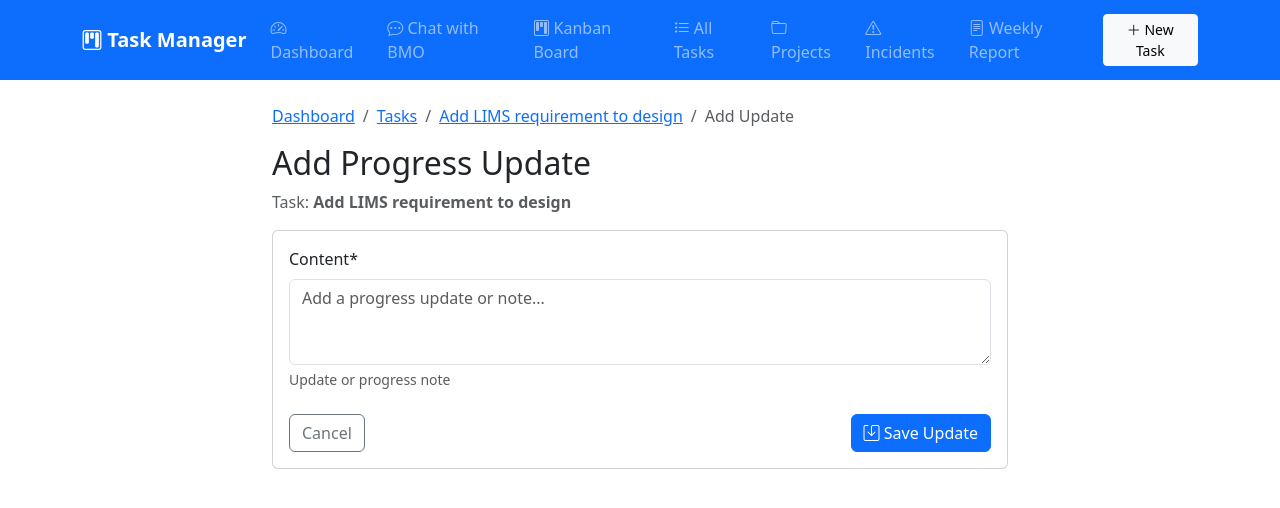
After one commit to patinahelper/tasks-app, a Django app: page /task/6/update/add/ in a window 1280 px wide. The commit adds this page. Shown: the top 508 px of the page. Run offline with Django 5.2, Linux system fonts and the light colour scheme; data comes from the database, SQL or seed files in the repository; data that the repository does not hold is empty; some libraries are stand-ins or nearby versions.

Commit message:
Add TaskUpdate feature for progress tracking
- Add TaskUpdate model with content and timestamp
- Add TaskUpdateForm for creating updates
- Add TaskUpdateCreateView and URL
- Update TaskDetailView to show updates
- Update task_detail.html template with updates section
- Add taskupdate_form.html template

```diff
--- a/tasks_project/tasks/forms.py
+++ b/tasks_project/tasks/forms.py
@@ -1,5 +1,5 @@
 from django import forms
-from .models import Project, Task, ChatMessage, Incident
+from .models import Project, Task, ChatMessage, Incident, TaskUpdate
 
 class ChatMessageForm(forms.ModelForm):
     class Meta:
@@ -42,3 +42,15 @@ class IncidentForm(forms.ModelForm):
             'action_taken': forms.Textarea(attrs={'rows': 3, 'placeholder': 'Actions taken or planned to resolve'}),
             'closed_at': forms.DateInput(attrs={'type': 'date'}),
         }
+
+
+class TaskUpdateForm(forms.ModelForm):
+    class Meta:
+        model = TaskUpdate
+        fields = ['content']
+        widgets = {
+            'content': forms.Textarea(attrs={
+                'rows': 3,
+                'placeholder': 'Add a progress update or note...'
+            }),
+        }
--- a/tasks_project/tasks/models.py
+++ b/tasks_project/tasks/models.py
@@ -96,6 +96,19 @@ class Task(models.Model):
         return dict(self.PRIORITY_CHOICES).get(self.priority, 'Medium')
 
 
+class TaskUpdate(models.Model):
+    """Progress updates/notes for ongoing tasks"""
+    task = models.ForeignKey(Task, on_delete=models.CASCADE, related_name='updates')
+    content = models.TextField(help_text='Update or progress note')
+    created_at = models.DateTimeField(auto_now_add=True)
+
+    class Meta:
+        ordering = ['-created_at']
+
+    def __str__(self):
+        return f"Update on {self.task.title} - {self.created_at.strftime('%d %b %Y')}"
+
+
 class Incident(models.Model):
     SEVERITY_CHOICES = [
         (1, 'Low'),
--- a/tasks_project/tasks/urls.py
+++ b/tasks_project/tasks/urls.py
@@ -14,6 +14,7 @@ urlpatterns = [
     path('task/<int:pk>/', views.TaskDetailView.as_view(), name='task_detail'),
     path('task/<int:pk>/edit/', views.TaskUpdateView.as_view(), name='task_update'),
     path('task/<int:pk>/delete/', views.TaskDeleteView.as_view(), name='task_delete'),
+    path('task/<int:task_pk>/update/add/', views.TaskUpdateCreateView.as_view(), name='task_update_add'),
     path('projects/', views.ProjectListView.as_view(), name='project_list'),
     path('project/new/', views.ProjectCreateView.as_view(), name='project_create'),
     path('project/<int:pk>/', views.ProjectDetailView.as_view(), name='project_detail'),
--- a/tasks_project/tasks/views.py
+++ b/tasks_project/tasks/views.py
@@ -5,8 +5,8 @@ from django.http import JsonResponse
 from django.views.decorators.http import require_POST
 from django.utils import timezone
 import json
-from .models import Project, Task, ChatMessage, Incident
-from .forms import TaskForm, ProjectForm, ChatMessageForm, IncidentForm
+from .models import Project, Task, ChatMessage, Incident, TaskUpdate
+from .forms import TaskForm, ProjectForm, ChatMessageForm, IncidentForm, TaskUpdateForm
 
 def chat_view(request):
     """Chat interface with BMO"""
@@ -215,6 +215,12 @@ class TaskDetailView(DetailView):
     model = Task
     template_name = 'tasks/task_detail.html'
 
+    def get_context_data(self, **kwargs):
+        context = super().get_context_data(**kwargs)
+        context['update_form'] = TaskUpdateForm()
+        context['updates'] = self.object.updates.all()
+        return context
+
 class TaskCreateView(CreateView):
     model = Task
     form_class = TaskForm
@@ -233,6 +239,28 @@ class TaskDeleteView(DeleteView):
     model = Task
     success_url = reverse_lazy('kanban')
     template_name = 'tasks/task_confirm_delete.html'
+
+
+class TaskUpdateCreateView(CreateView):
+    model = TaskUpdate
+    form_class = TaskUpdateForm
+    template_name = 'tasks/taskupdate_form.html'
+
+    def dispatch(self, request, *args, **kwargs):
+        self.task = get_object_or_404(Task, pk=self.kwargs['task_pk'])
+        return super().dispatch(request, *args, **kwargs)
+
+    def form_valid(self, form):
+        form.instance.task = self.task
+        return super().form_valid(form)
+
+    def get_success_url(self):
+        return reverse_lazy('task_detail', kwargs={'pk': self.task.pk})
+
+    def get_context_data(self, **kwargs):
+        context = super().get_context_data(**kwargs)
+        context['task'] = self.task
+        return context
 
 
 # ========== Weekly Report Views ==========
--- /dev/null
+++ b/tasks_project/templates/tasks/taskupdate_form.html
@@ -0,0 +1,37 @@
+{% extends 'base.html' %}
+{% load crispy_forms_tags %}
+
+{% block title %}Add Update - {{ task.title }}{% endblock %}
+
+{% block content %}
+<div class="row justify-content-center">
+    <div class="col-md-8">
+        <nav aria-label="breadcrumb">
+            <ol class="breadcrumb">
+                <li class="breadcrumb-item"><a href="{% url 'dashboard' %}">Dashboard</a></li>
+                <li class="breadcrumb-item"><a href="{% url 'task_list' %}">Tasks</a></li>
+                <li class="breadcrumb-item"><a href="{% url 'task_detail' task.pk %}">{{ task.title }}</a></li>
+                <li class="breadcrumb-item active">Add Update</li>
+            </ol>
+        </nav>
+
+        <h2>Add Progress Update</h2>
+        <p class="text-muted">Task: <strong>{{ task.title }}</strong></p>
+
+        <div class="card">
+            <div class="card-body">
+                <form method="post">
+                    {% csrf_token %}
+                    {{ form|crispy }}
+                    <div class="d-flex justify-content-between mt-4">
+                        <a href="{% url 'task_detail' task.pk %}" class="btn btn-outline-secondary">Cancel</a>
+                        <button type="submit" class="btn btn-primary">
+                            <i class="bi bi-save"></i> Save Update
+                        </button>
+                    </div>
+                </form>
+            </div>
+        </div>
+    </div>
+</div>
+{% endblock %}
```
Also changed, not shown: tasks_project/tasks/admin.py (+13 -1 lines), tasks_project/templates/tasks/task_detail.html (+26 -0 lines), tasks_project/tasks/migrations/0003_taskupdate.py (added).
